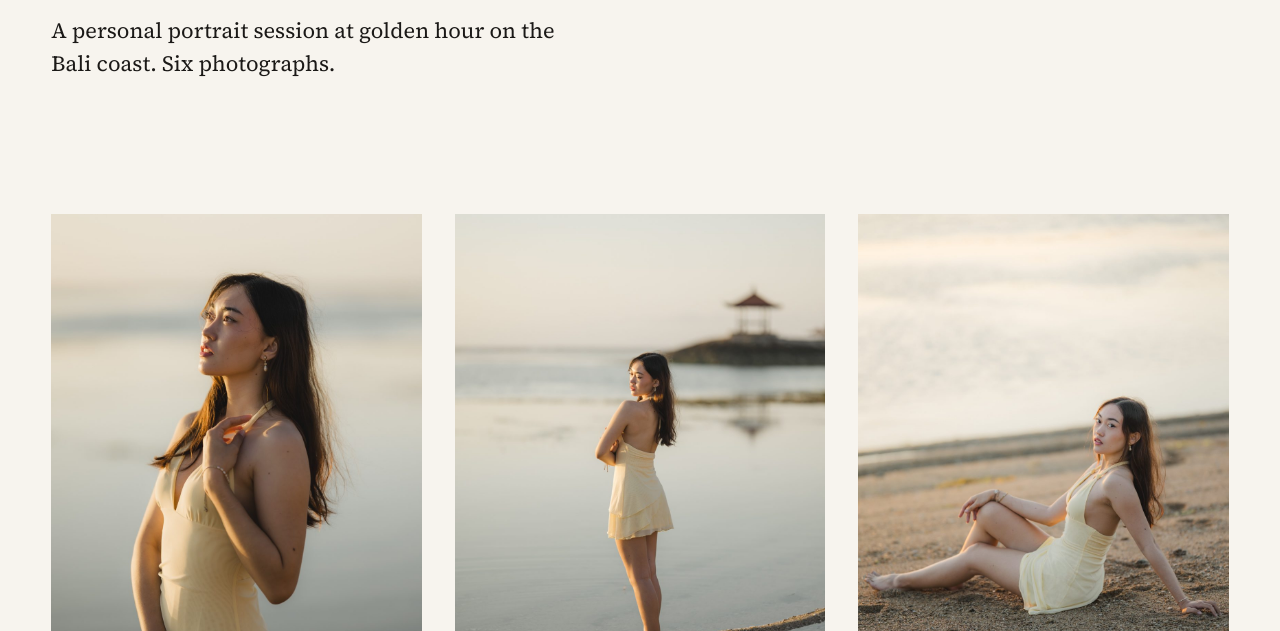
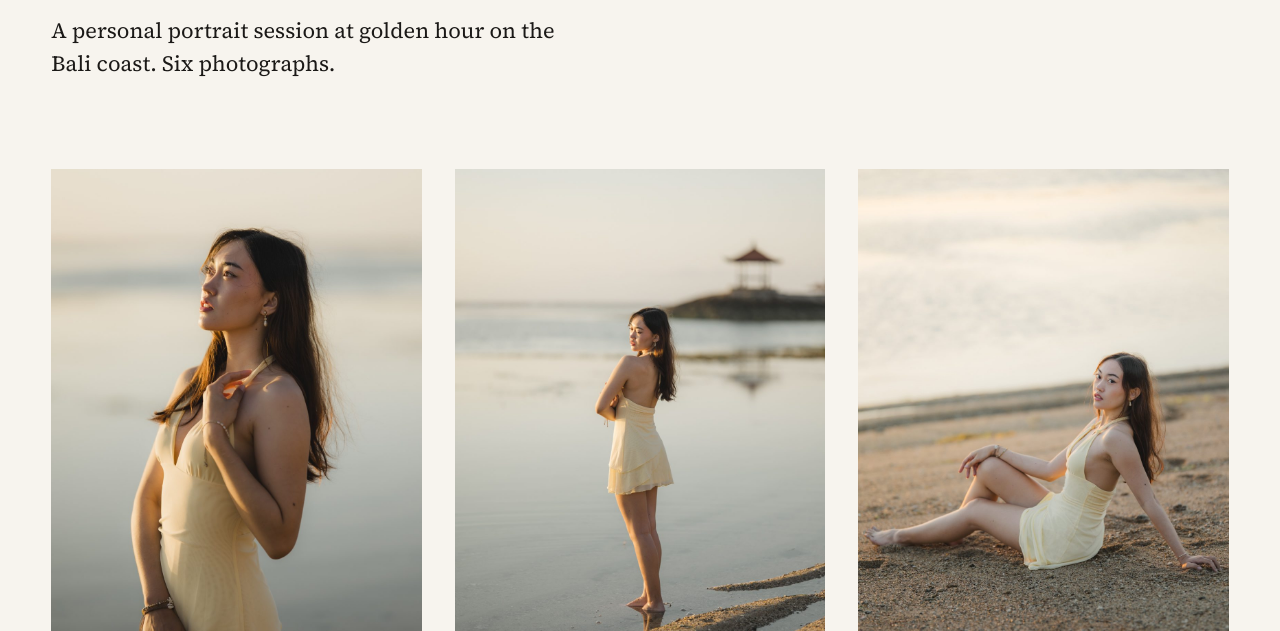
Before and after one commit to rubenstudy200-ai/website-twochapter, a plain HTML site: page portfolio-personal-01.html in a window 1280 px wide. Shown: the part 321-952 px from the top of the page. Drawn offline with Linux system fonts and the light colour scheme.

Commit message:
Tighten album intro-to-gallery spacing

```diff
--- a/portfolio-personal-01.html
+++ b/portfolio-personal-01.html
@@ -72,7 +72,7 @@
       </div>
     </section>
 
-    <section class="section section--tight" aria-labelledby="album-title">
+    <section class="section section--tight section--album" aria-labelledby="album-title">
       <div class="container">
         <h2 class="sr-only" id="album-title">Album photographs</h2>
 
```
Also changed, not shown: portfolio-sports-01.html (+1 -1 lines).
